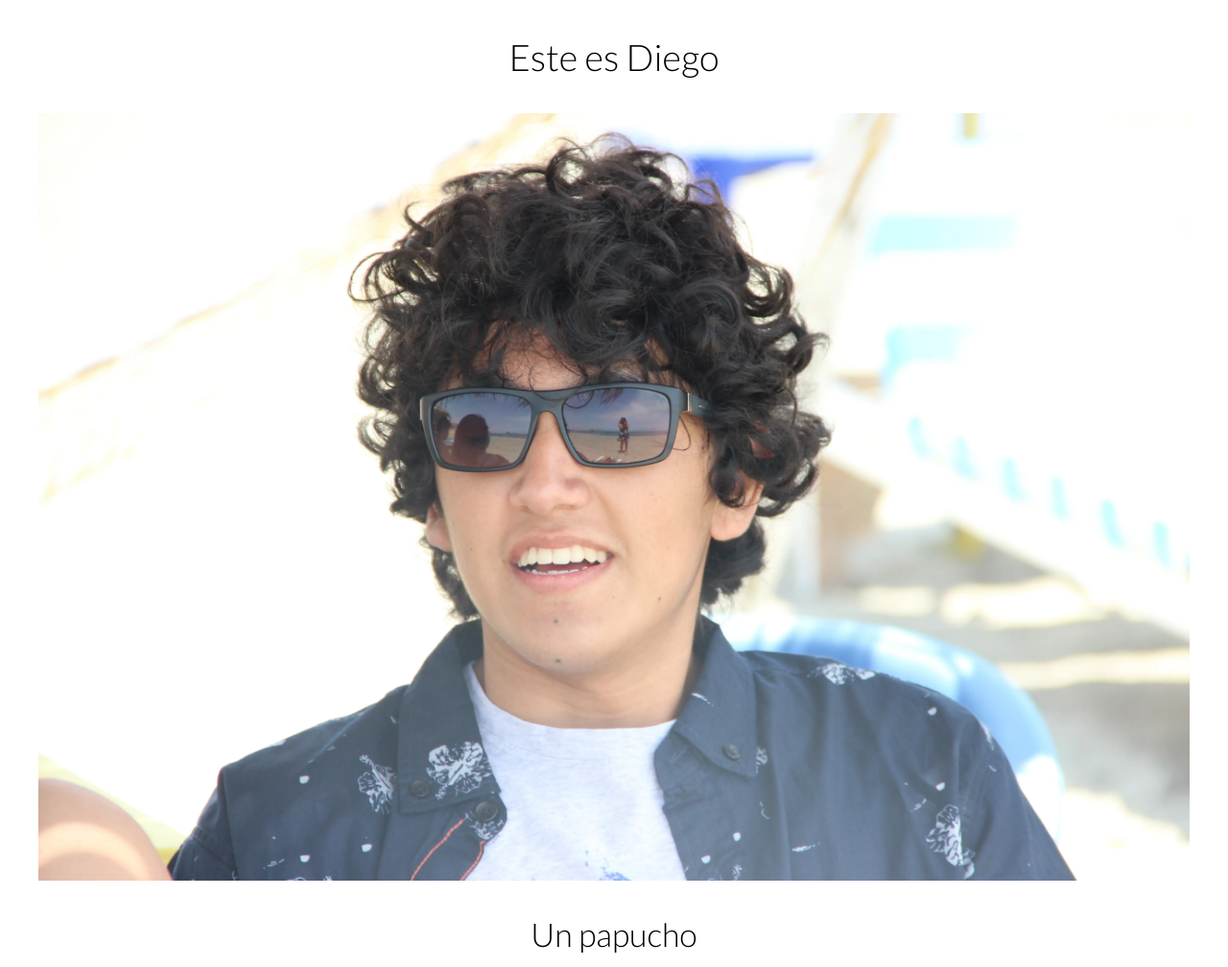
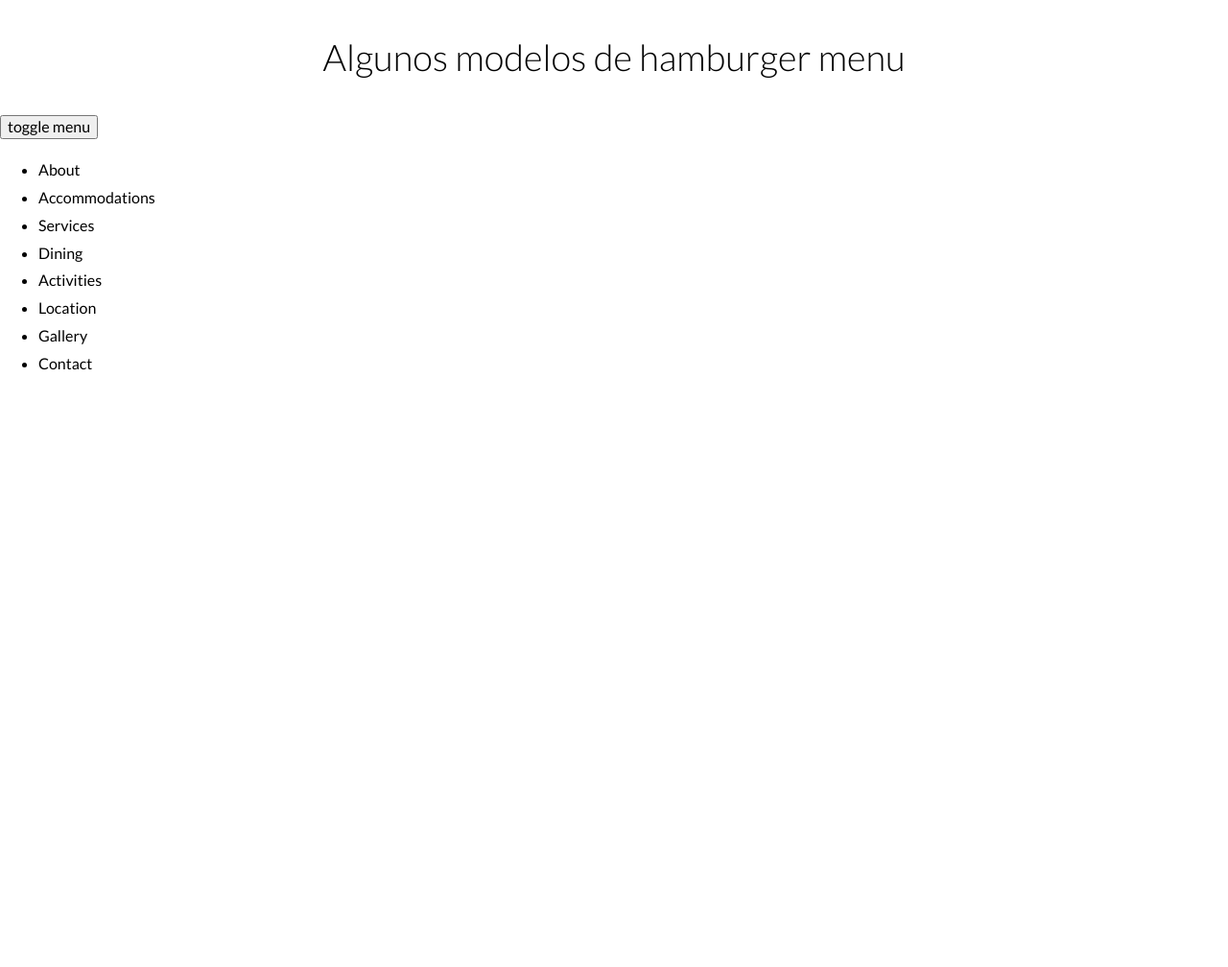
Before and after one commit to diegosalasmartinez/hamburger-menu, a website: page index.html in a window 1280 px wide. Shown: the whole page at 96% size. After the commit the page ends 800 px from the top, so only its background shows below. Drawn offline with Linux system fonts and the light colour scheme.

Commit message:
nuevos colores

```diff
--- a/index.html
+++ b/index.html
@@ -9,14 +9,40 @@
     <link rel="stylesheet" href="build/css/app.css">
 </head>
 <body>
-    <h1>Este es Diego</h1>
-    <div class="contenedor">
-        <picture>
-            <source srcset="build/img/foto.webp" type="image/webp">
-            <source srcset="build/img/foto.jpg" type="image/jpeg">
-            <img src="build/img/foto.jpg" alt="Logo" loading="lazy">
-        </picture>
-        <h2>Un papucho</h2>
-    </div>
+    <h1>Algunos modelos de hamburger menu</h1>
+
+    <button class="c-hamburger c-hamburger--htx">
+        <span>toggle menu</span>
+    </button>
+
+    <nav class="sub-menu open">
+        <ul class="list-unstyled">
+            <li>
+                <a>About</a>
+            </li>
+            <li>
+                <a>Accommodations</a>
+            </li>
+            <li>
+                <a>Services</a>
+            </li>
+            <li>
+                <a>Dining</a>
+            </li>
+            <li>
+                <a>Activities</a>
+            </li>
+            <li>
+                <a>Location</a>
+            </li>
+            <li>
+                <a>Gallery</a>
+            </li>
+            <li>
+                <a>Contact</a>
+            </li>
+        </ul>
+    </nav>
+
 </body>
 </html>
```
Also changed, not shown: build/css/app.css, 1 other file.
